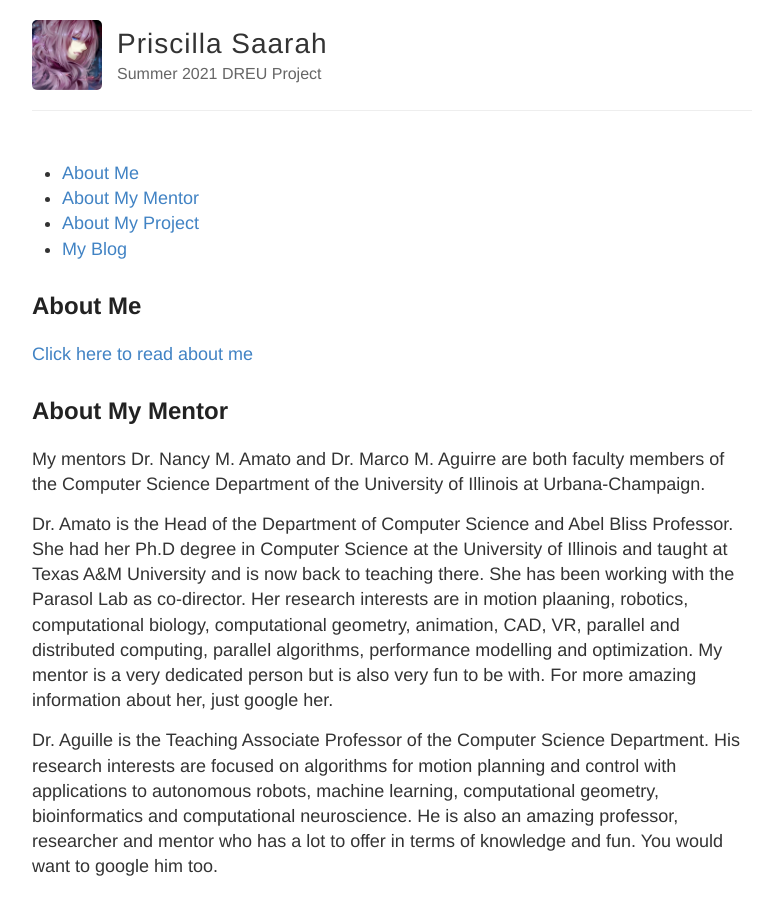
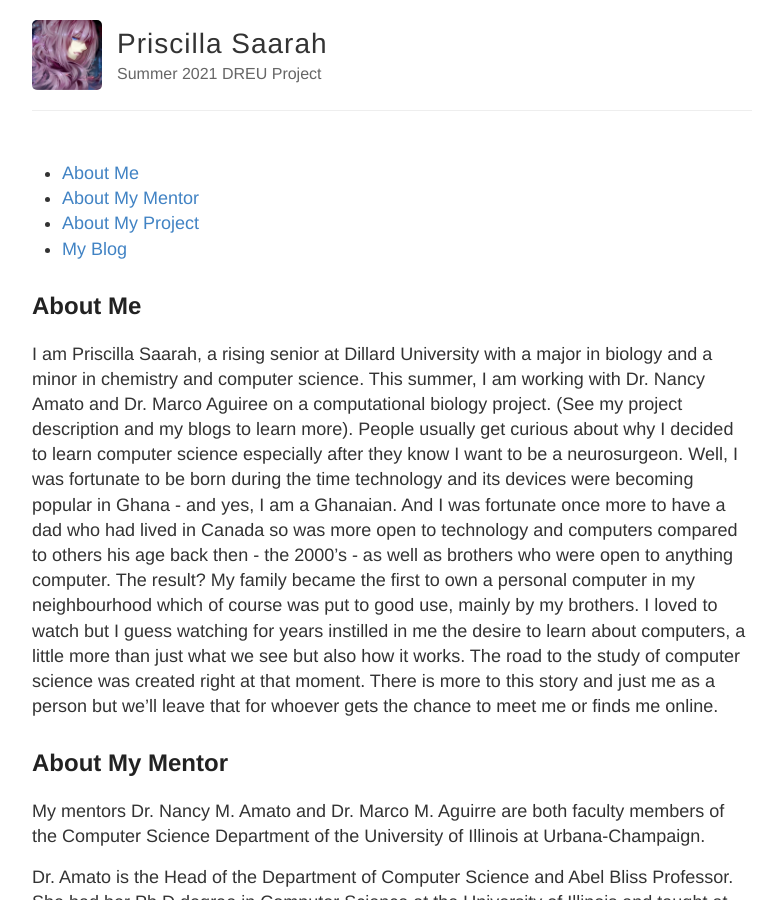
Before and after one commit to Ceella24/DREU21, a Jekyll site: the page built from index.md, in a window 1280 px wide and 900 px high. Shown: the whole window, without its empty margins (248-1025 px from the left). Built offline with Jekyll 4.4.1, drawn with Linux system fonts in a browser that asks for light colours.

Commit message:
Update index.md

```diff
--- a/index.md
+++ b/index.md
@@ -8,7 +8,9 @@ title: Summer 2021 DREU Project Site
 
 ## About Me
 
-[Click here to read about me](files/Aboutme)
+I am Priscilla Saarah, a rising senior at Dillard University with a major in biology and a minor in chemistry and computer science. This summer, I am working with Dr. Nancy Amato and Dr. Marco Aguiree on a computational biology project. (See my project description and my blogs to learn more).
+People usually get curious about why I decided to learn computer science especially after they know I want to be a neurosurgeon. Well, I was fortunate to be born during the time technology and its devices were becoming popular in Ghana - and yes, I am a Ghanaian. And I was fortunate once more to have a dad who had lived in Canada so was more open to technology and computers compared to others his age back then - the 2000’s - as well as brothers who were open to anything computer. The result? My family became the first to own a personal computer in my neighbourhood which of course was put to good use, mainly by my brothers. I loved to watch but I guess watching for years instilled in me the desire to learn about computers, a little more than just what we see but also how it works. The road to the study of computer science was created right at that moment.
+There is more to this story and just me as a person but we’ll leave that for whoever gets the chance to meet me or finds me online.
 
 ## About My Mentor
 
```
